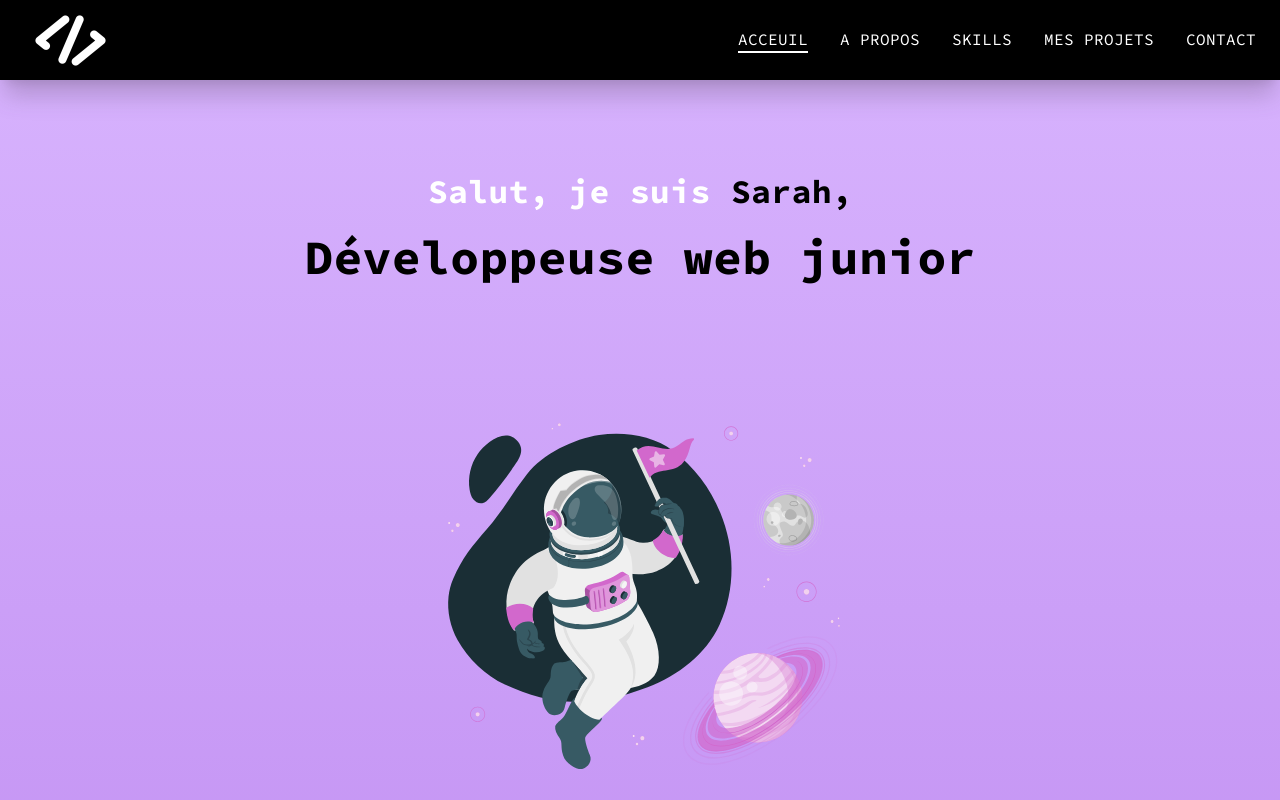
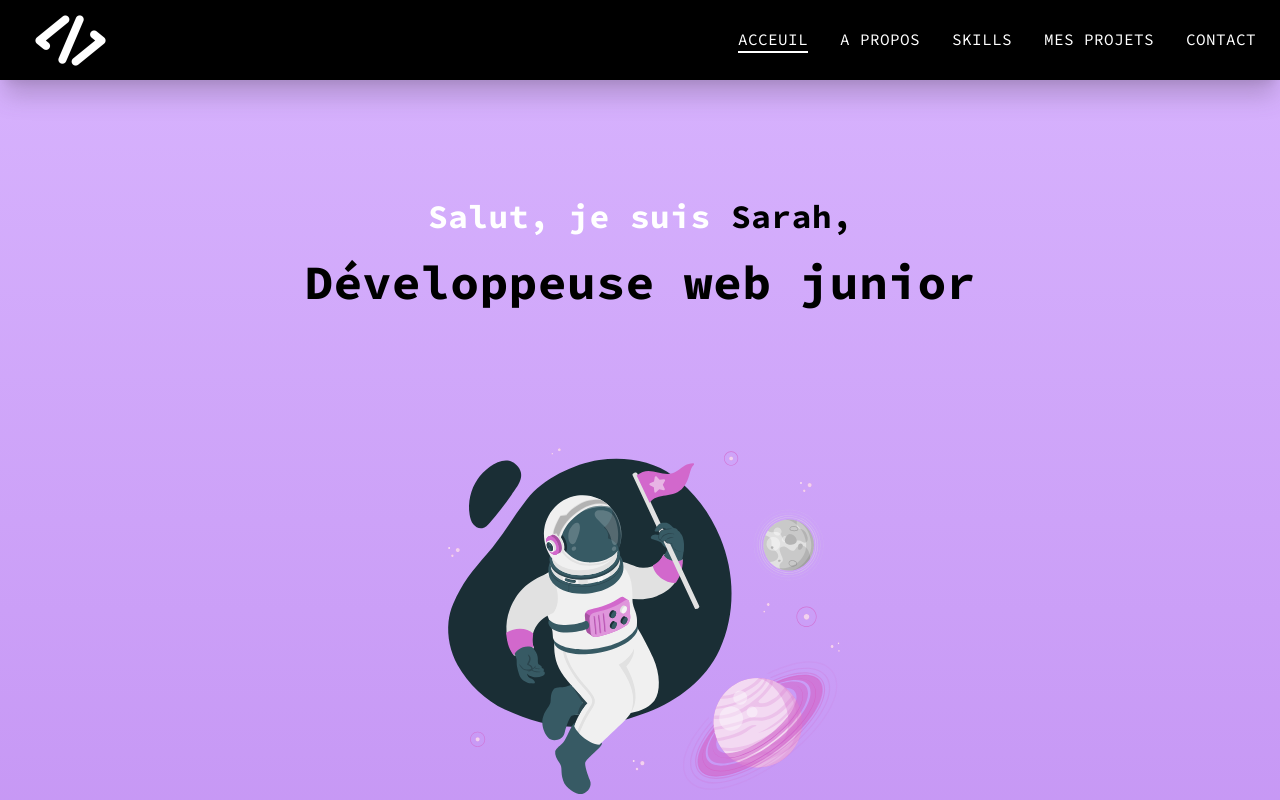
Before and after one commit to SDlevelUp/portfolio-sdlevelup, a Next.js app: page / in a window 1280 px wide. Shown: the top 800 px of the page. Built offline with nearby package versions, Linux system fonts and the light colour scheme.

Commit message:
Update Main.jsx

```diff
--- a/components/Main.jsx
+++ b/components/Main.jsx
@@ -28,7 +28,7 @@ function Main() {
     return (
         <div id="home" className='w-full lg:h-[120vh] md:h-screen text-center'>
             <div className='max-w-[1240px] h-full w-full mx-auto p-2 flex items-center justify-center'>
-                <div className="pt[50px]">
+                <div className="pt-[50px]">
                     <h1 className='py-4 text-[33px]'>
                         Salut&#44; je suis <span className='text-[#000]'> Sarah&#44;</span>
                     </h1>
```
